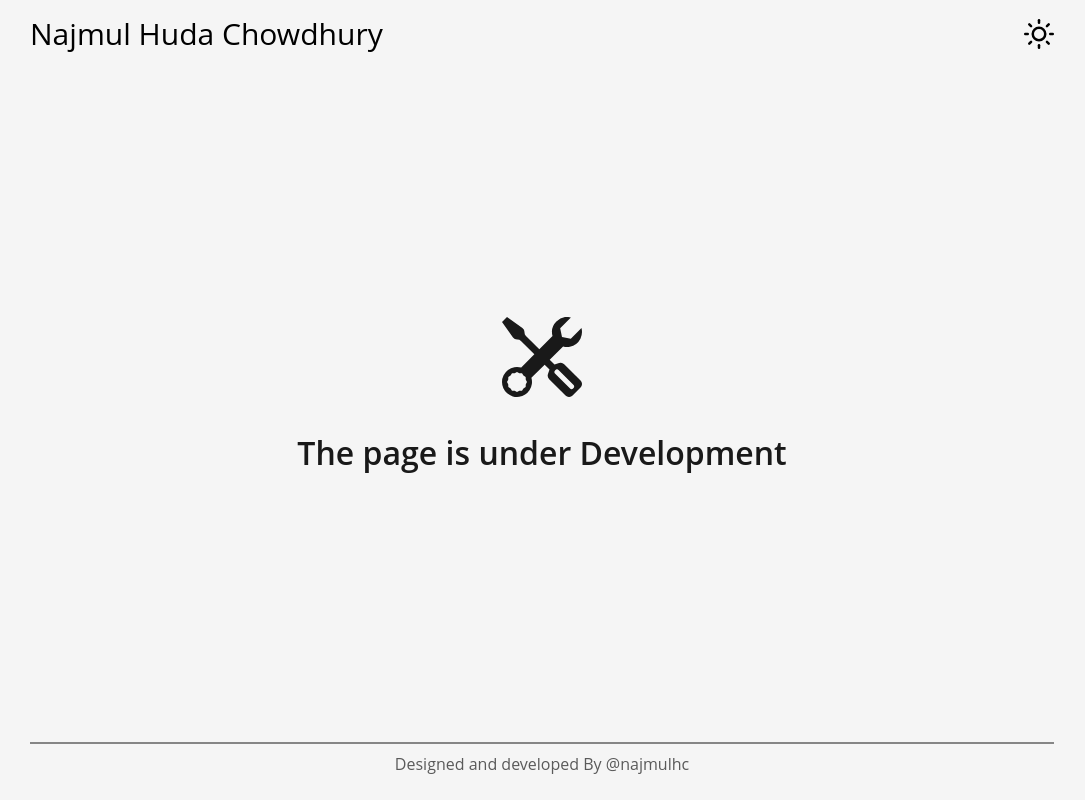
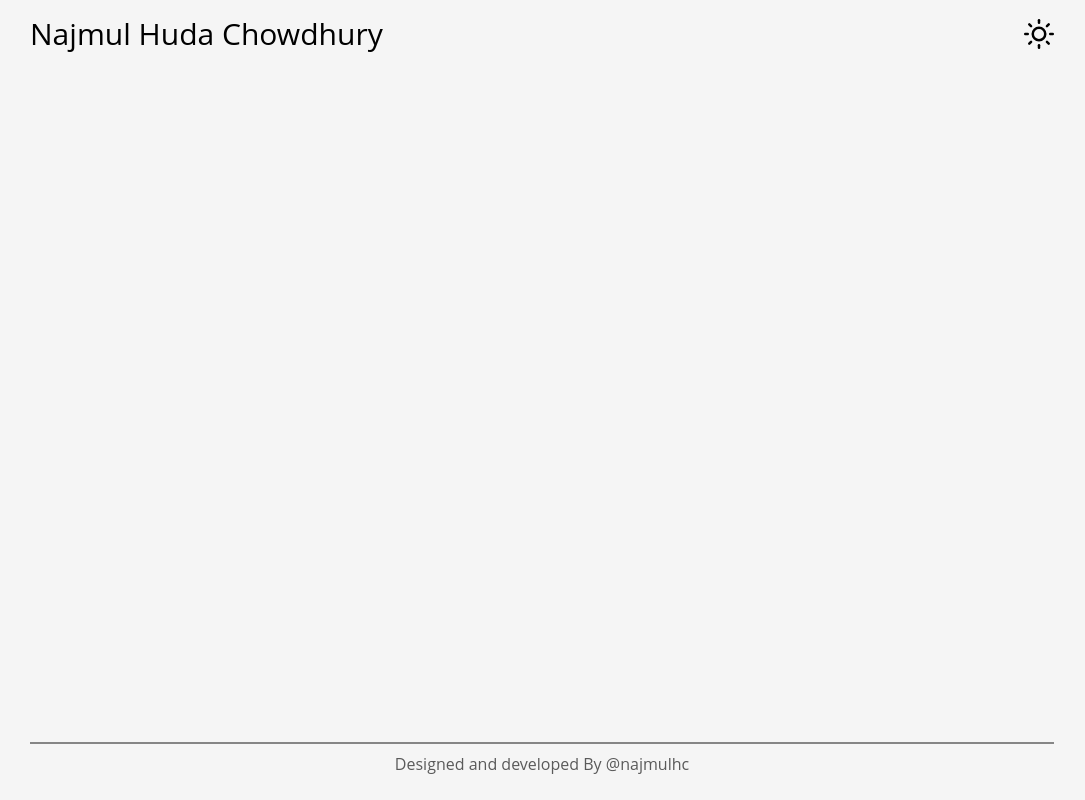
Before and after one commit to najmulhc/najmulhc-portfolio, a Next.js app: page / in a window 1280 px wide. Shown: the whole page, without its empty margins (98-1183 px from the left). Built offline with nearby package versions, Linux system fonts and the light colour scheme.

Commit message:
firsts commit from the branch

```diff
--- a/src/app/page.js
+++ /dev/null
@@ -1,15 +0,0 @@
-import { BsTools } from "react-icons/bs";
-const HomePage = () => {
-  return (
-    <main className=" flex flex-col justify-center items-center gap-[2rem]">
-      <h1 className="text-[#191919] dark:text-[#f5f5f5] text-[5rem]">
-        <BsTools />
-      </h1>
-      <h2 className="text-[#191919] dark:text-[#f5f5f5] text-2rem font-semibold text-[32px]">
-        The page is under Development
-      </h2>
-    </main>
-  );
-};
-
-export default HomePage;
--- /dev/null
+++ b/src/app/page.jsx
@@ -0,0 +1,9 @@
+const HomePage = () => {
+  return (
+    <main className=" flex flex-col justify-center items-center gap-[2rem]">
+
+    </main>
+  );
+};
+
+export default HomePage;
```
